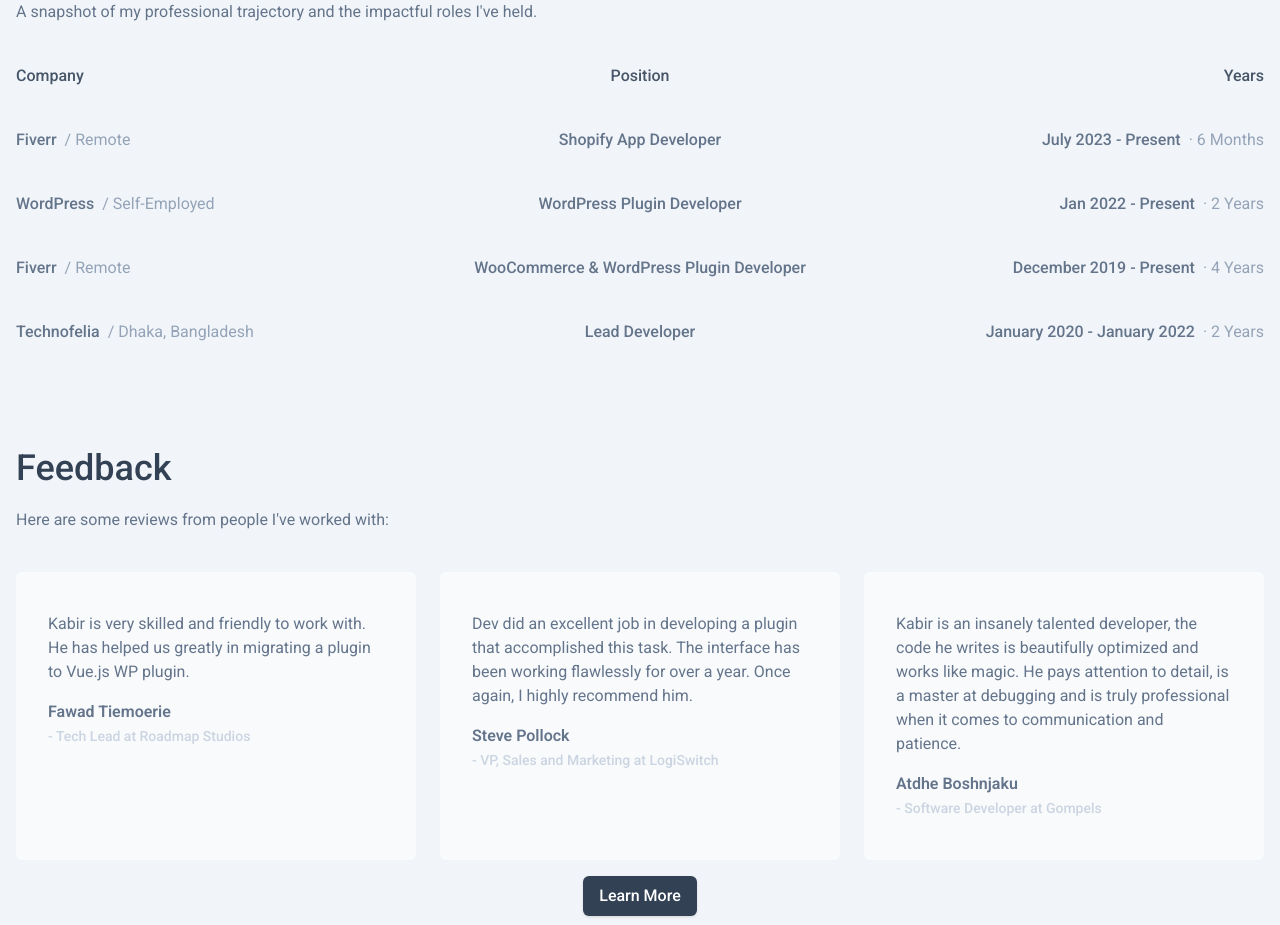
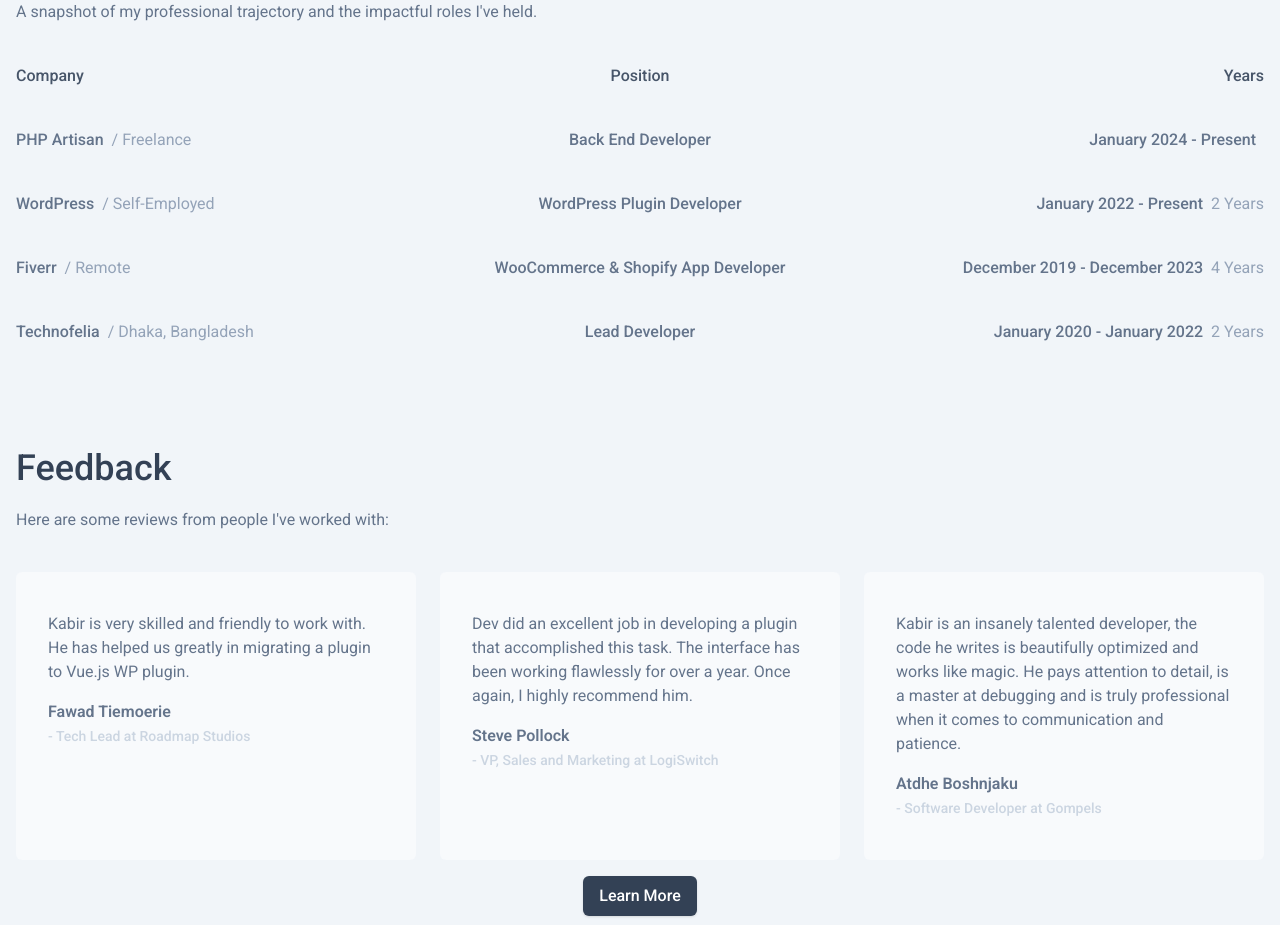
Before and after one commit to devkabir/devkabir.github.io, a Vue app: page / in a window 1280 px wide. Shown: the part 1820-2745 px from the top of the page. Built offline with nearby package versions, Linux system fonts and the light colour scheme.

Commit message:
added dynamic dates

```diff
--- a/src/components/Experience.vue
+++ b/src/components/Experience.vue
@@ -1,5 +1,6 @@
 <script setup>
 import SectionTitle from "./SectionTitle.vue";
+import {generateExperienceTenure } from "../composables"
 
 const section = {
   title: "Professional Journey",
@@ -7,32 +8,32 @@
     "A snapshot of my professional trajectory and the impactful roles I've held.",
   experience: [
     {
-      company: "Fiverr",
-      location: "Remote",
-      role: "Shopify App Developer",
-      tenure: "July 2023 - Present",
-      duration: "· 6 months",
+      company: "PHP Artisan",
+      location: "Freelance",
+      role: "Back End Developer",
+      start: "Jan 2024",
+      end: "Present",
     },
     {
       company: "WordPress",
       location: "Self-Employed",
       role: "WordPress Plugin Developer",
-      tenure: "Jan 2022 - Present",
-      duration: "· 2 years",
+      start: "Jan 2022",
+      end: "Present",
     },
     {
       company: "Fiverr",
       location: "Remote",
-      role: "WooCommerce & WordPress Plugin Developer",
-      tenure: "December 2019 - Present",
-      duration: "· 4 years",
+      role: "WooCommerce & Shopify App Developer",
+      start: "December 2019",
+      end: "December 2023",
     },
     {
       company: "Technofelia",
       location: "Dhaka, Bangladesh",
       role: "Lead Developer",
-      tenure: "January 2020 - January 2022",
-      duration: "· 2 years",
+      start: "January 2020",
+      end: "January 2022",
     },
   ],
 };
@@ -80,10 +81,10 @@
             class="grid justify-end text-base font-medium text-right text-slate-500 capitalize md:gap-2 lg:flex"
           >
             <span>
-              {{ item.tenure }}
+              {{ generateExperienceTenure(item.start, item.end).tenureString }}
             </span>
             <span class="font-normal text-slate-400">
-              {{ item.duration }}
+              {{ generateExperienceTenure(item.start, item.end).durationString }}
             </span>
           </p>
         </div>
--- /dev/null
+++ b/src/composables.js
@@ -0,0 +1,26 @@
+export function generateExperienceTenure(startDate, endDate) {
+    const start = new Date(startDate);
+    const end = endDate !== 'Present' ? new Date(endDate) : new Date(); // Use current date if endDate is not provided
+
+    const startYear = start.getFullYear();
+    const startMonth = start.toLocaleString('default', { month: 'long' });
+
+    const endYear = end.getFullYear();
+    const endMonth = end.toLocaleString('default', { month: 'long' });
+
+    const durationInMonths = (end.getFullYear() - start.getFullYear()) * 12 + end.getMonth() - start.getMonth();
+    const years = Math.floor(durationInMonths / 12);
+    const months = durationInMonths % 12;
+
+    let durationString = '';
+    if (years > 0) {
+      durationString += `${years} ${years === 1 ? 'year' : 'years'}`;
+    }
+    if (months > 0) {
+      durationString += `${years > 0 ? ' ' : ''}${months} ${months === 1 ? 'month' : 'months'}`;
+    }
+
+    const tenureString = `${startMonth} ${startYear} - ${ endDate !== 'Present' ? `${endMonth} ${endYear}` : 'Present'}`;
+
+    return { tenureString, durationString };
+  }
```
Also changed, not shown: 1 other file (tests, documents, lock files or other folders).
